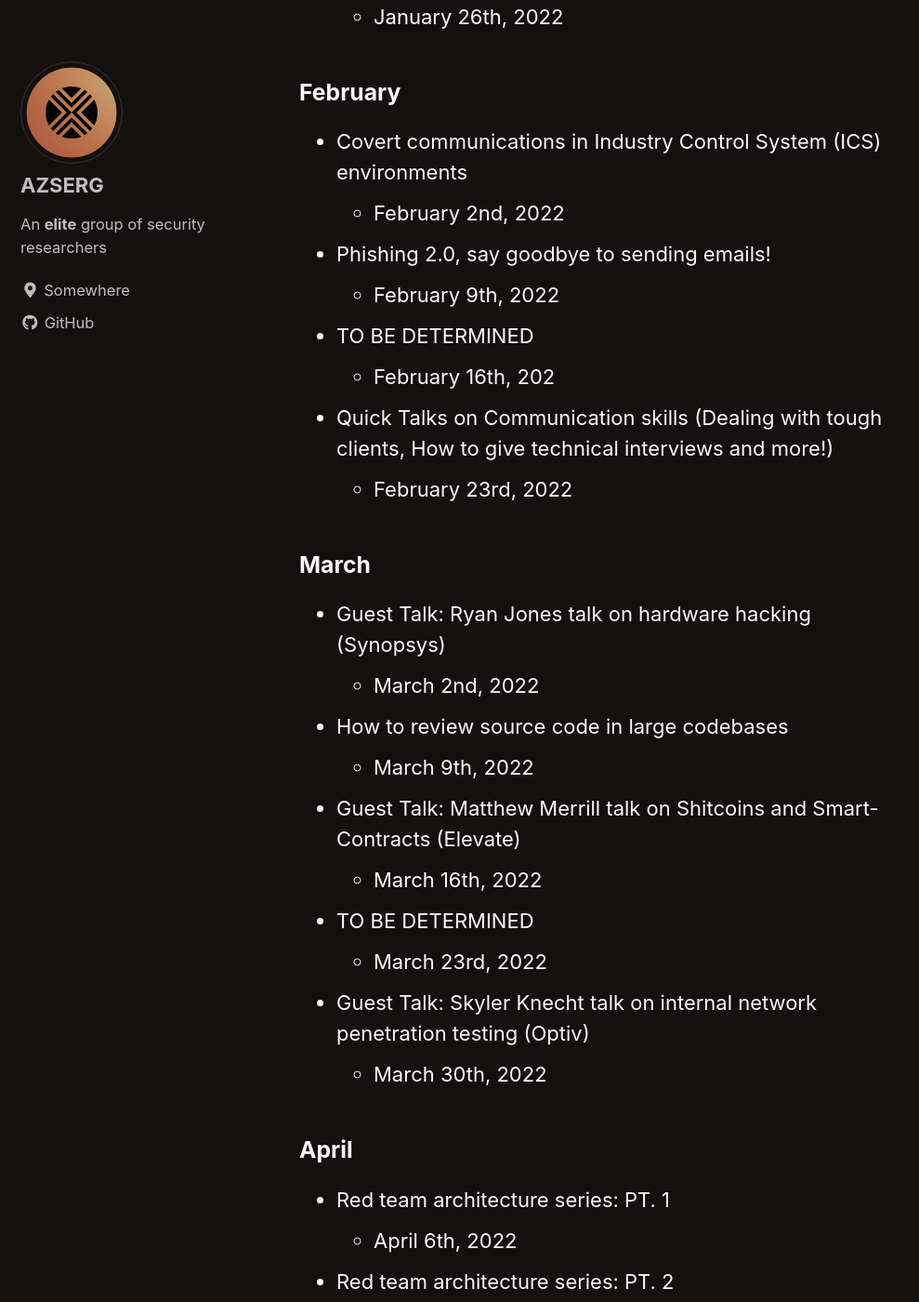
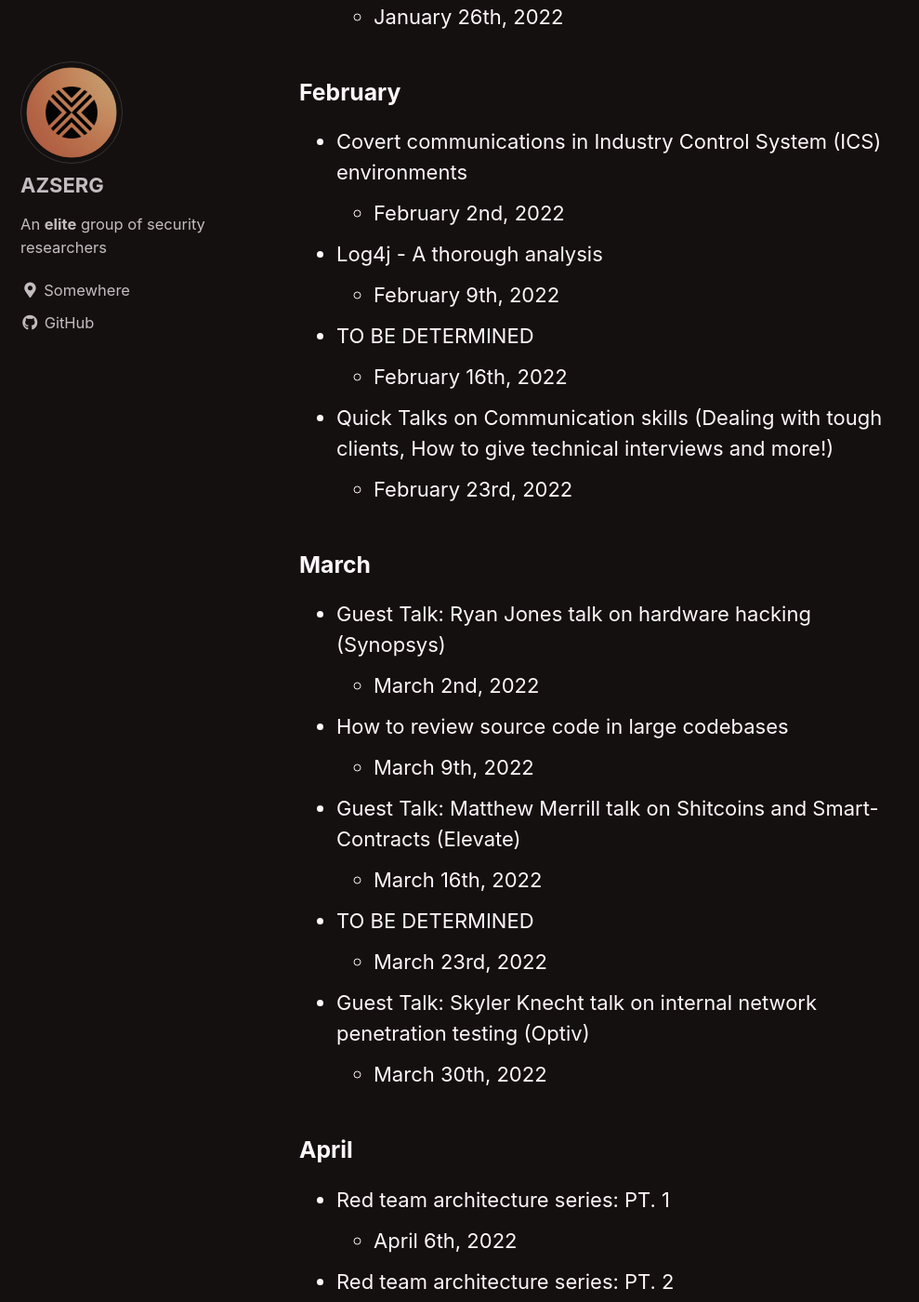
Before and after one commit to AZSERG/AZSERG.github.io, a Jekyll site: the page built from _pages/talks.md, in a window 1280 px wide and 1400 px high, scrolled down 699 px. Shown: the whole window at 93% size, without its empty margins (0-989 px from the left). Built offline with Jekyll 4.4.1, drawn with Linux system fonts in a browser that asks for light colours; cached includes are drawn as plain includes; some of the changed text lies outside the part shown.

Commit message:
fix: updating talk names

```diff
--- a/_pages/talks.md
+++ b/_pages/talks.md
@@ -23,10 +23,10 @@ Join our [discord](https://discord.gg/cXukpqt7JN)!
 ### February
 * Covert communications in Industry Control System (ICS) environments
     * February 2nd, 2022
-* Phishing 2.0, say goodbye to sending emails!
+* Log4j - A thorough analysis
     * February 9th, 2022
 * TO BE DETERMINED
-    * February 16th, 202
+    * February 16th, 2022
 * Quick Talks on Communication skills (Dealing with tough clients, How to give technical interviews and more!)
     * February 23rd, 2022
 
```
Also changed, not shown: other parts of _pages/talks.md (+2 -0 lines).
